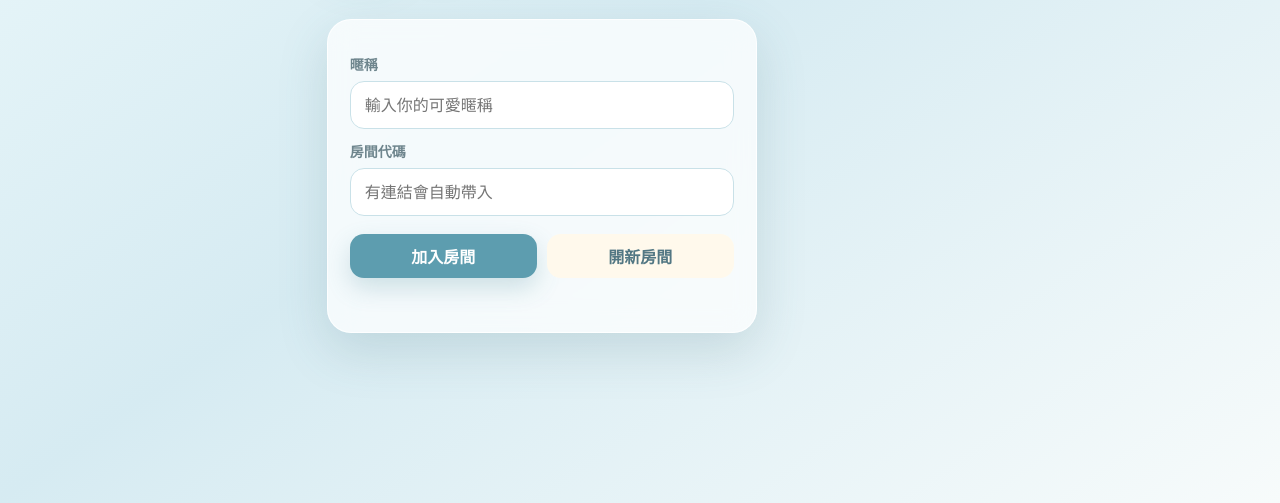
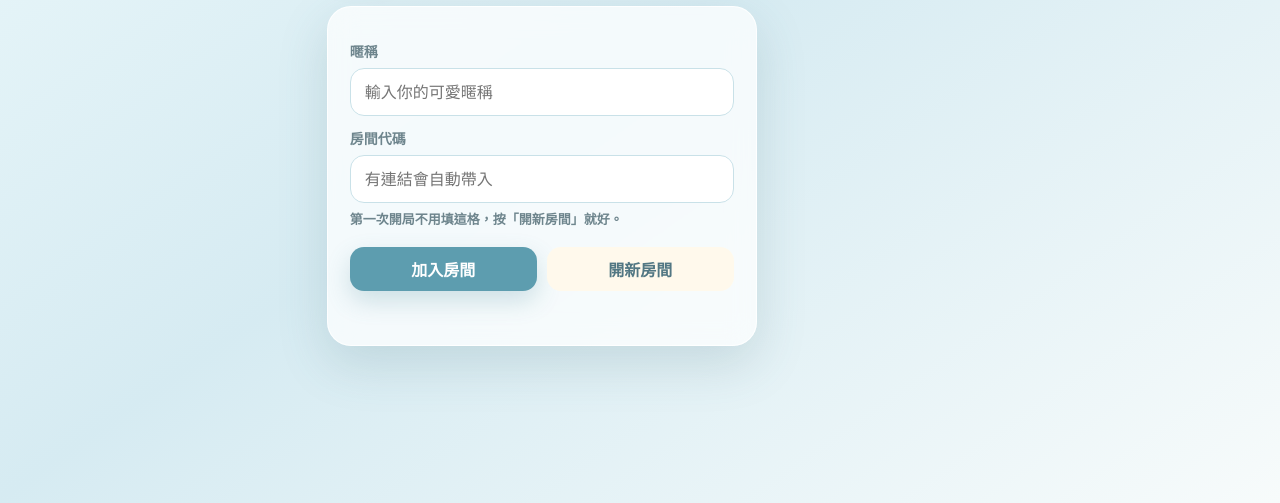
Before and after one commit to lululu54875487-eng/u0-draw-guess, a website: page public/index.html in a window 1280 px wide. Shown: the part 333-836 px from the top of the page. Drawn offline with nearby package versions, Linux system fonts and the light colour scheme; no server answers.

Commit message:
Add files via upload

```diff
--- a/public/client.js
+++ b/public/client.js
@@ -294,7 +294,7 @@ function renderState(nextState) {
       : "等待開始";
   hintLabel.textContent = state.currentWord || state.wordHint || categoryLabel(state.settings?.category);
   roleLabel.textContent = isDrawer ? "你是畫畫的人" : "你來猜";
-  startButton.textContent = state.roundEndsAt ? "下一題" : "開始";
+  startButton.textContent = state.roundEndsAt ? "結束本題" : "開始";
   startButton.hidden = !isHost;
   clearButton.disabled = !isDrawer;
   guessInput.disabled = isDrawer && Boolean(state.currentWord) && !isSolo;
@@ -379,7 +379,6 @@ copyLinkButton.addEventListener("click", async () => {
 startButton.addEventListener("click", () => {
   if (state?.roundEndsAt) {
     socket.emit("round:skip");
-    setTimeout(() => socket.emit("round:start"), 250);
     return;
   }
   socket.emit("round:start");
--- a/public/index.html
+++ b/public/index.html
@@ -26,6 +26,7 @@
 
           <label for="roomInput">房間代碼</label>
           <input id="roomInput" name="room" autocomplete="off" maxlength="8" placeholder="有連結會自動帶入" />
+          <p class="field-hint">第一次開局不用填這格，按「開新房間」就好。</p>
 
           <div class="join-actions">
             <button class="primary-button" type="submit">加入房間</button>
--- a/public/styles.css
+++ b/public/styles.css
@@ -213,6 +213,14 @@ button:active {
   color: #bb5361;
   font-size: 14px;
   font-weight: 700;
+}
+
+.field-hint {
+  margin-top: 7px;
+  color: #6e858d;
+  font-size: 13px;
+  font-weight: 800;
+  line-height: 1.45;
 }
 
 .game-view {
```
Also changed, not shown: README.md.
